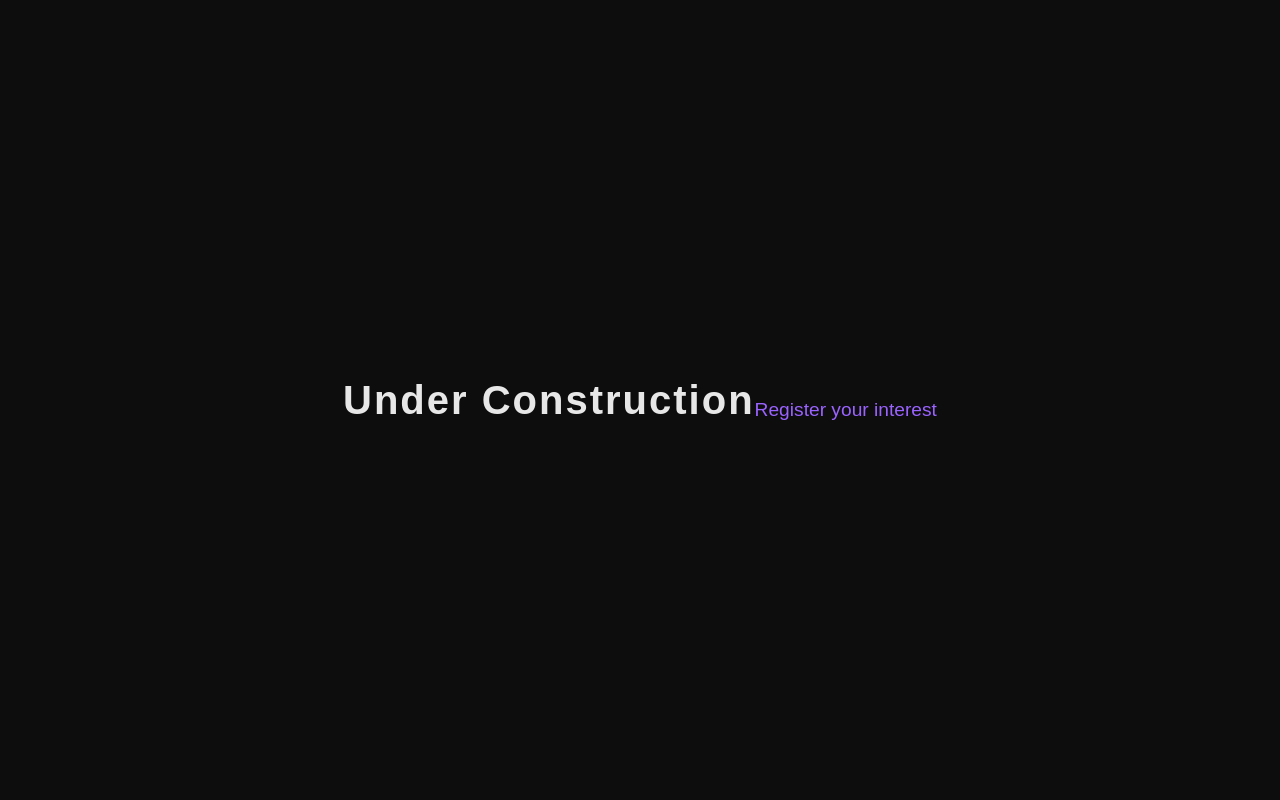
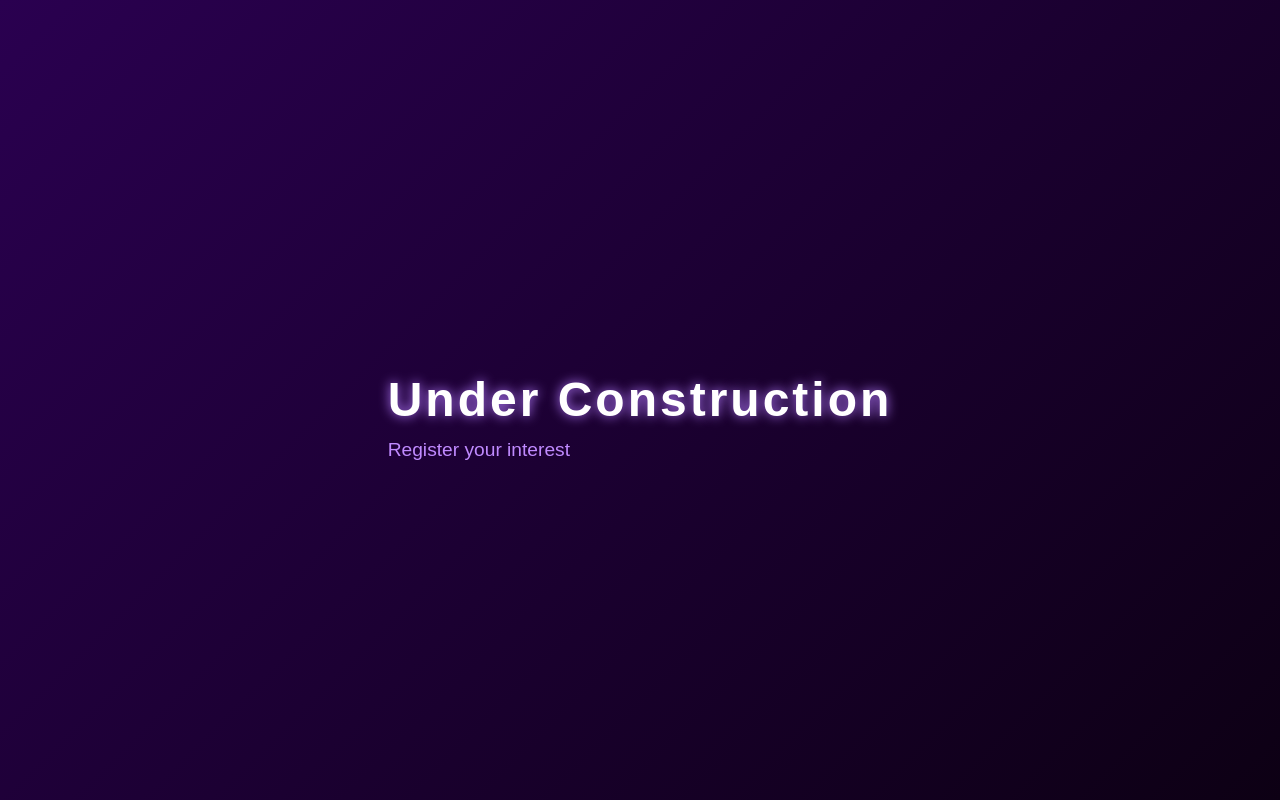
Before and after one commit to Wolfpack66/Zylkfar, a website: page index.html in a window 1280 px wide. Drawn offline with Linux system fonts and the light colour scheme.

Commit message:
Revamp styles and structure in index.html

```diff
--- a/index.html
+++ b/index.html
@@ -4,31 +4,46 @@
     <title>Zylkfar</title>
     <style>
       body {
-        background: #0d0d0d;
-        color: #ffffff;
-        font-family: Arial, sans-serif;
+        margin: 0;
+        height: 100vh;
         display: flex;
         justify-content: center;
         align-items: center;
-        height: 100vh;
-        margin: 0;
+        font-family: Arial, sans-serif;
+        background: linear-gradient(135deg, #2a0050, #0d0014);
+        color: #ffffff;
+        animation: fadeIn 1.2s ease-out;
       }
+
       h1 {
-        font-size: 2.5rem;
-        letter-spacing: 2px;
-        opacity: 0.9;
+        font-size: 3rem;
+        letter-spacing: 3px;
+        margin-bottom: 12px;
+        text-shadow: 0 0 12px #b57bff;
+      }
+
+      a {
+        color: #c08aff;
+        font-size: 1.2rem;
+        text-decoration: none;
+        transition: 0.3s ease;
+      }
+
+      a:hover {
+        color: #ffffff;
+        text-shadow: 0 0 10px #d3a6ff;
+      }
+
+      @keyframes fadeIn {
+        from { opacity: 0; transform: translateY(10px); }
+        to { opacity: 1; transform: translateY(0); }
       }
     </style>
-    <script>
-      window.va = window.va || function () { (window.vaq = window.vaq || []).push(arguments); };
-    </script>
-    <script defer src="/_vercel/insights/script.js"></script>
   </head>
   <body>
-    <h1>Under Construction</h1>
-    <a href="/contact.html" style="color:#9a63ff; text-decoration:none; font-size:1.2rem; margin-top:20px; display:block;">
-  Register your interest
-</a>
-
+    <div>
+      <h1>Under Construction</h1>
+      <a href="/contact.html">Register your interest</a>
+    </div>
   </body>
 </html>
```
